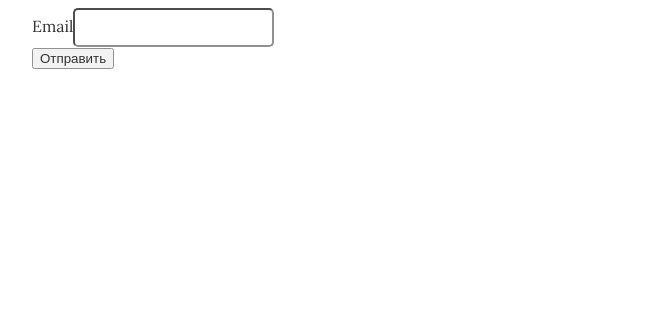
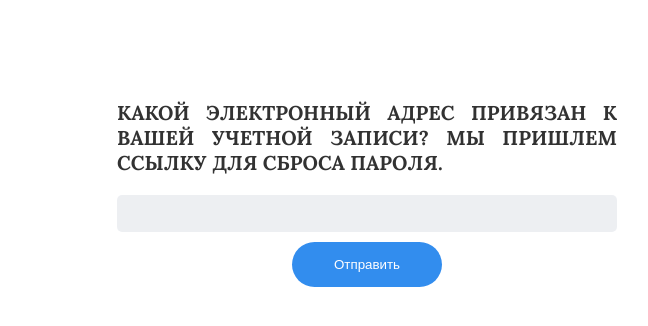
Before and after one commit to Maxxiim/Authentication, a React (Vite) app: page /restore in a window 1280 px wide. Shown: the top 326 px of the page, without its empty margins (273-921 px from the left). Built offline with nearby package versions, Linux system fonts and the light colour scheme; the HTML template or start-up script is replaced by a standard one.

Commit message:
fixed errors in components, add folder "shared" for types TS fields for Server

```diff
--- a/src/components/authorization/Authorization.tsx
+++ b/src/components/authorization/Authorization.tsx
@@ -6,18 +6,11 @@ import { Link } from "react-router-dom";
 
 import HidePassword from "../../assets/HidePassword";
 import { useTogglePassword } from "../../utils/togglePassword";
+import type { UserFieldLogin } from "../../shared/types/type";
 
 import styles from "./authorization.module.scss";
 
-interface UserLogin {
-  name: string;
-  password: string;
-}
-
 function Authorization() {
-  const [error, setError] = useState("");
-  const { showPassword, togglePassword } = useTogglePassword();
-
   const {
     register,
     handleSubmit,
@@ -31,7 +24,10 @@ function Authorization() {
     },
   });
 
-  const onSubmit = async (data: UserLogin) => {
+  const [error, setError] = useState("");
+  const { showPassword, togglePassword } = useTogglePassword();
+
+  const onSubmit = async (data: UserFieldLogin) => {
     try {
       const response = await fetch(`${url}/login`, {
         method: "POST",
@@ -45,12 +41,13 @@ function Authorization() {
         throw new Error(responseData.message || "Ошибка входа");
       }
       alert("Вы успешно авторизовались ");
-      console.log(data);
       localStorage.setItem("token", responseData.token);
       reset();
       setError("");
     } catch (error) {
-      setError(error.message);
+      if (error instanceof Error) {
+        setError(error.message);
+      }
     }
   };
 
--- a/src/components/registration/Registration.tsx
+++ b/src/components/registration/Registration.tsx
@@ -2,25 +2,21 @@ import { useState } from "react";
 import { Link } from "react-router-dom";
 import { useForm } from "react-hook-form";
 import { ErrorMessage } from "@hookform/error-message";
+import { useNavigate } from "react-router-dom";
 
 import { url } from "../../api/url";
+
 import HidePassword from "../../assets/HidePassword";
 
 import { useTogglePassword } from "../../utils/togglePassword";
+import type { UserFieldRegistration } from "../../shared/types/type";
 
 import styles from "./registration.module.scss";
 
-interface UserLogin {
-  name: string;
-  password: string;
-  email: string;
-  passwordConfirm: string;
-}
-
 function Registration() {
   const { showPassword, setShowPassword, togglePassword } = useTogglePassword();
+  const [generalError, setGeneralError] = useState("");
 
-  const [generalError, setGeneralError] = useState("");
   const {
     register,
     handleSubmit,
@@ -39,7 +35,9 @@ function Registration() {
     },
   });
 
-  const onSubmit = async (data: UserLogin) => {
+  const navigate = useNavigate();
+
+  const onSubmit = async (data: UserFieldRegistration) => {
     try {
       const { passwordConfirm, ...dataForServer } = data;
 
@@ -52,11 +50,15 @@ function Registration() {
       const responseData = await response.json();
 
       if (responseData.fields && Array.isArray(responseData.fields)) {
-        console.log(responseData);
         setGeneralError(responseData.message);
 
-        responseData.fields.forEach((field) => {
-          setError(field, { type: "manual", message: "" });
+        responseData.fields.forEach((field: string) => {
+          if (field === "name") {
+            setError(field, { type: "manual", message: "" });
+          }
+          if (field === "email") {
+            setError(field, { type: "manual", message: "" });
+          }
         });
       }
 
@@ -67,8 +69,9 @@ function Registration() {
       reset();
       setShowPassword(false);
       alert("Вы успешно зарегестрировались ");
+      navigate("/");
     } catch (error) {
-      throw new Error(error);
+      throw new Error(String(error));
     }
   };
 
--- a/src/components/resetPassword/ResetPassword.tsx
+++ b/src/components/resetPassword/ResetPassword.tsx
@@ -2,15 +2,14 @@ import { ErrorMessage } from "@hookform/error-message";
 import { useForm } from "react-hook-form";
 import HidePassword from "../../assets/HidePassword";
 import { url } from "../../api/url";
+import { useNavigate } from "react-router-dom";
 
 import { useTogglePassword } from "../../utils/togglePassword";
+import type { UserFieldResetPassword } from "../../shared/types/type";
 
 import styles from "./resetPassword.module.scss";
-import { useNavigate } from "react-router-dom";
 
 function ResetPassword() {
-  const navigate = useNavigate();
-
   const {
     register,
     handleSubmit,
@@ -25,7 +24,11 @@ function ResetPassword() {
     },
   });
 
-  const onSubmit = async (data) => {
+  const navigate = useNavigate();
+
+  const { showPassword, togglePassword } = useTogglePassword();
+
+  const onSubmit = async (data: UserFieldResetPassword) => {
     try {
       const urlParams = new URLSearchParams(window.location.search);
 
@@ -50,11 +53,9 @@ function ResetPassword() {
         }, 2000);
       }
     } catch (error) {
-      console.log(error);
+      throw new Error(String(error));
     }
   };
-
-  const { showPassword, setShowPassword, togglePassword } = useTogglePassword();
 
   return (
     <div className="wrapper">
@@ -63,8 +64,7 @@ function ResetPassword() {
           <label className={`${styles.label}`} htmlFor="password">
             <span className={`${styles.span}`}>Пароль</span>
             <input
-              // type={showPassword ? 'text' : 'password'}
-              type="text"
+              type={showPassword ? "text" : "password"}
               id="password"
               {...register("password", {
                 required: true,
@@ -101,8 +101,7 @@ function ResetPassword() {
           <label className={`${styles.label}`} htmlFor="passwordConfirm">
             <span className={`${styles.span}`}>Подтвердить пароль</span>
             <input
-              type="text"
-              // type={showPassword ? 'text' : 'password'}
+              type={showPassword ? "text" : "password"}
               id="passwordConfirm"
               {...register("passwordConfirm", {
                 required: true,
--- a/src/components/restorePassword/RestorePassword.tsx
+++ b/src/components/restorePassword/RestorePassword.tsx
@@ -1,13 +1,15 @@
+import { useState } from "react";
 import { useForm } from "react-hook-form";
+import { Link } from "react-router-dom";
+
 import { url } from "../../api/url";
 
-import { Link } from "react-router-dom";
+import type { UserFieldRestore } from "../../shared/types/type";
 
 import styles from "./restore.module.scss";
-import { useState } from "react";
+
 
 function RestorePassword() {
-  const [message, setMessage] = useState("");
 
    const {
     register,
@@ -22,36 +24,52 @@ function RestorePassword() {
     },
   });
 
-  const onSubmit = async (data: { email: string }) => {
+  const [message, setMessage] = useState("");
+  const [messageInvalid, setMessageInvalid] = useState("");
+  const [back, setBack] = useState(false);
+
+
+
+  const onSubmit = async (data: UserFieldRestore) => {
     setMessage("");
-
     try {
       const response = await fetch(`${url}/restore`, {
         method: "POST",
         headers: { "Content-Type": "application/json" },
         body: JSON.stringify(data),
       });
+
       const responseData = await response.json();
 
-      if (responseData) {
+      if (response.ok) {
         reset();
-        setMessage("Успешно! Письмо отправлено на почту!");
-
+        setBack(true);
+        setMessageInvalid("");
+        setMessage(responseData.message);
+      } else if (response.status === 401) {
+        setBack(true);
+        setMessageInvalid(responseData.message);
+      } else {
+        setBack(true);
+        setMessage("Ошибка сервера. Попробуйте позже.");
       }
     } catch (error) {
-      console.error(error);
+      throw new Error(String(error));
     }
   };
 
   return (
-    <div>
-      {message && <p>{message}</p>}
-      <form onSubmit={handleSubmit(onSubmit)}>
+    <div className={`${styles.restore}`}>
+      <div className={`${styles.wrapper}`}>
+        <h1 className={`${styles.title}`}>
+          Какой электронный адрес привязан к вашей учетной записи? Мы пришлем
+          ссылку для сброса пароля.
+        </h1>
+        <form className={`${styles.form}`} onSubmit={handleSubmit(onSubmit)}>
           <div className={`${styles.block} ${styles.email}  `}>
             <label className={`${styles.label}`} htmlFor="email">
-            <span className={`${styles.span}`}>Email</span>
               <input
-              className={errors.email ? `${styles.errorsInput}` : ""}
+                className={`${styles.input} ${errors.email ? styles.errorsInput : ""}`}
                 style={{ display: "relative" }}
                 id="email"
                 {...register("email", {
@@ -63,16 +81,25 @@ function RestorePassword() {
                 onFocus={() => clearErrors("email")}
               />
             </label>
-          {errors.email && (
-            <p className={`${styles.error}`}>{errors.email?.message}</p>
-          )}
           </div>
           <button className={`${styles.btn}`}>Отправить</button>
         </form>
-      {message && (
+        {message && <p className="">{message}</p>}
+
+        {back && (
           <Link className={`${styles.message}`} to="/">
-          Хотите вернуться на главную страницу?
+            Вернуться на главную страницу?
           </Link>
+        )}
+      </div>
+
+      {messageInvalid && (
+        <p className={`${styles.messageInvalid}`}>
+          {messageInvalid}
+          <Link className={`${styles.messageInvalidLink}`} to="/registration">
+            Зарегистрироваться?
+          </Link>
+        </p>
       )}
     </div>
   );
--- a/src/components/restorePassword/restore.module.scss
+++ b/src/components/restorePassword/restore.module.scss
@@ -1,3 +1,128 @@
-.message{
-    display: block;
+.restore {
+    display: flex;
+    justify-content: center;
+    position: relative;
+    height: 100vh;
+    overflow-y: hidden;
 }
+
+.wrapper {
+    position: relative;
+    margin-top: 100px;
+    width: 500px;
+}
+
+.form {
+    align-items: center;
+    text-align: center;
+}
+
+.block {
+    position: relative;
+}
+
+input {
+    outline: none;
+    font-size: 16;
+    color: black;
+    padding: 10px;
+    border-radius: 5px;
+}
+
+.title {
+    text-transform: uppercase;
+    color: #000;
+    width: 100%;
+    font-size: 20px;
+    text-align: center;
+    font-weight: 700;
+    margin-bottom: 20px;
+    text-align: justify;
+}
+
+.error {
+    width: 260px;
+    position: absolute;
+    left: 0;
+    bottom: -18px;
+    color: red;
+    font-size: 13px;
+    display: inline-flex;
+}
+
+.label {
+    position: relative;
+    display: flex;
+    flex-direction: column;
+}
+
+.input {
+    padding: 10px;
+    font-size: 15px;
+    color: #000;
+    background: #e9ecf0;
+    border: none;
+
+    &:focus {
+        border-color: #007bff;
+        box-shadow: 0 0 10px rgba(0, 123, 255, 1);
+        outline: none;
+    }
+}
+
+.btn {
+    margin-top: 10px;
+    width: 150px;
+    cursor: pointer;
+    border: none;
+    color: #fff;
+    background: #0071eb;
+    padding: 15px;
+    border-radius: 50px;
+    transition: all .18s ease-in-out;
+
+
+    &:hover {
+        background: #cbcbcb;
+        color: #000;
+        z-index: 100;
+    }
+}
+
+.messageSuccess {
+    padding: 15px;
+    background: grey;
+    width: 400px;
+    position: absolute;
+    bottom: 0;
+    left: 0;
+    right: 0;
+}
+
+.messageInvalid {
+    position: absolute;
+    bottom: 0;
+    padding: 10px;
+    background: red;
+    color: #fff;
+}
+
+.messageInvalidLink {
+    color: #fff;
+    margin-left: 10px;
+}
+
+.message {
+    width: 100%;
+    display: flex;
+    justify-content: center;
+
+    cursor: pointer;
+    color: #000;
+    transition: all .18s ease-in-out;
+
+    &:hover {
+        color: #8e8d8d;
+        z-index: 100;
+    }
+}
--- a/src/index.css
+++ b/src/index.css
@@ -13,6 +13,8 @@ a{
 body{
       font-family: "Lora", serif;
     font-size: 16px;
+    padding: 0;
+    margin: 0;
     color: black;
     height: 100%;
     opacity: 0.8;
--- /dev/null
+++ b/src/shared/types/type.ts
@@ -0,0 +1,20 @@
+export interface UserFieldLogin {
+  name: string;
+  password: string;
+}
+
+export interface UserFieldRegistration {
+  name: string;
+  password: string;
+  email: string;
+  passwordConfirm: string;
+}
+
+export interface UserFieldRestore {
+  email: string;
+}
+
+export interface UserFieldResetPassword {
+  password:string;
+  token?:string | null;
+}
--- a/src/utils/togglePassword.ts
+++ b/src/utils/togglePassword.ts
@@ -1,4 +1,4 @@
-import { useCallback, useState } from 'react';
+import { useCallback, useState } from "react";
 
 export const useTogglePassword = () => {
   const [showPassword, setShowPassword] = useState<boolean>(false);
```
Also changed, not shown: src/api/url.ts (renamed from src/api/url.js), src/assets/hidepassword.svg (deleted), 1 other file (tests, documents, lock files or other folders). Lines whose indentation alone changed are shown as unchanged.
